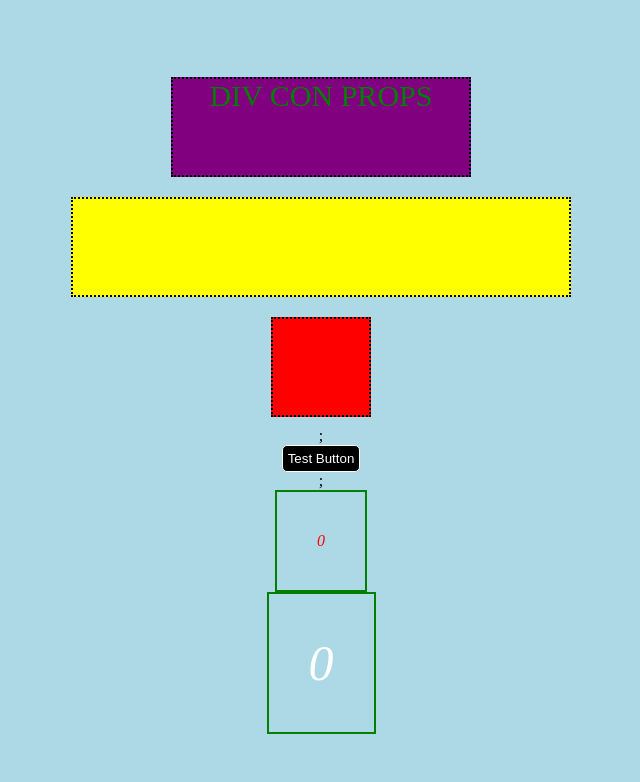
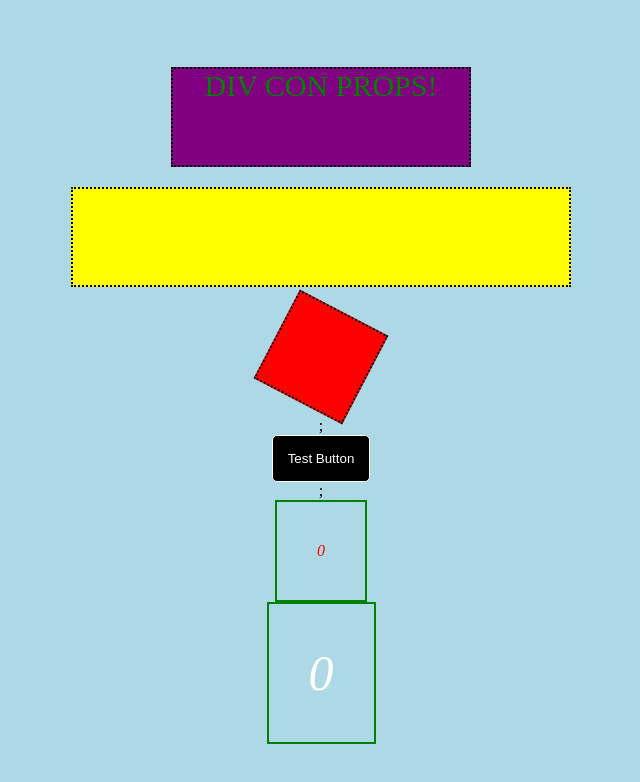
Before and after one commit to SmaelNicolas/testStyledComponents, a React (Create React App) app: page / in a window 1280 px wide. Shown: the top 782 px of the page, without its empty margins (319-959 px from the left). Built offline with nearby package versions, Linux system fonts and the light colour scheme.

Commit message:
styled keyframe, animations , hover

```diff
--- a/src/components/ButtonTest/ButtonTest.jsx
+++ b/src/components/ButtonTest/ButtonTest.jsx
@@ -2,12 +2,21 @@ import { useEffect, useState } from "react";
 import styled from "styled-components";
 
 const Button = styled.button`
-	padding: 5px;
+	padding: 15px;
 	color: white;
 	border: 1px solid white;
 	background-color: black;
 	border-radius: 5px;
 	text-decoration: none;
+	transition: all 0.5s ease-in;
+
+	&:hover {
+		cursor: pointer;
+		width: 150px;
+		background-color: lime;
+		color: black;
+		transition: all 0.5s ease-in;
+	}
 `;
 
 const Counter = styled.span`
--- a/src/components/Div/Div.jsx
+++ b/src/components/Div/Div.jsx
@@ -1,5 +1,16 @@
-import styled from "styled-components";
+import styled, { keyframes } from "styled-components";
 
+const spin = keyframes`
+	0%{opacity:0.5}
+	25%{opacity:0.7}
+	50%{opacity:0.9}
+	75%{opacity:1}
+	100%{transform:rotate(360deg)};
+`;
+
+const spinBack = keyframes`
+	100%{transform:rotate(-360deg)};
+`;
 const DivHola = styled.div`
 	width: 100px;
 	height: 100px;
@@ -8,25 +19,41 @@ const DivHola = styled.div`
 	margin: 10px;
 `;
 
+const DivHolaRed = styled(DivHola)`
+	animation: ${spin} 3s linear infinite;
+	animation-fill-mode: both;
+
+	&:hover {
+		animation: ${spinBack} 3s linear infinite;
+		animation-fill-mode: both;
+	}
+`;
+
 const DivHola2 = styled(DivHola)`
 	width: 500px;
 	background-color: yellow;
+	transition: all 1s ease-in-out;
+
+	&:hover {
+		transform: rotate(45deg);
+		transition: all 1s ease-in-out;
+	}
 `;
 
 const DivConProps = styled(DivHola)`
 	width: 300px;
 	text-align: center;
-	color: ${(props) => props.color || "green"};
+	color: ${({ color }) => color || "green"};
 	font-size: 30px;
-	background-color: ${(props) => props.bgc || "pink"};
+	background-color: ${({ bgc }) => bgc || "pink"};
 `;
 
 function Div() {
 	return (
 		<>
-			<DivConProps bgc='purple'>DIV CON PROPS</DivConProps>
+			<DivConProps bgc='purple'>DIV CON PROPS!</DivConProps>
 			<DivHola2 />
-			<DivHola />;
+			<DivHolaRed />;
 		</>
 	);
 }
```
